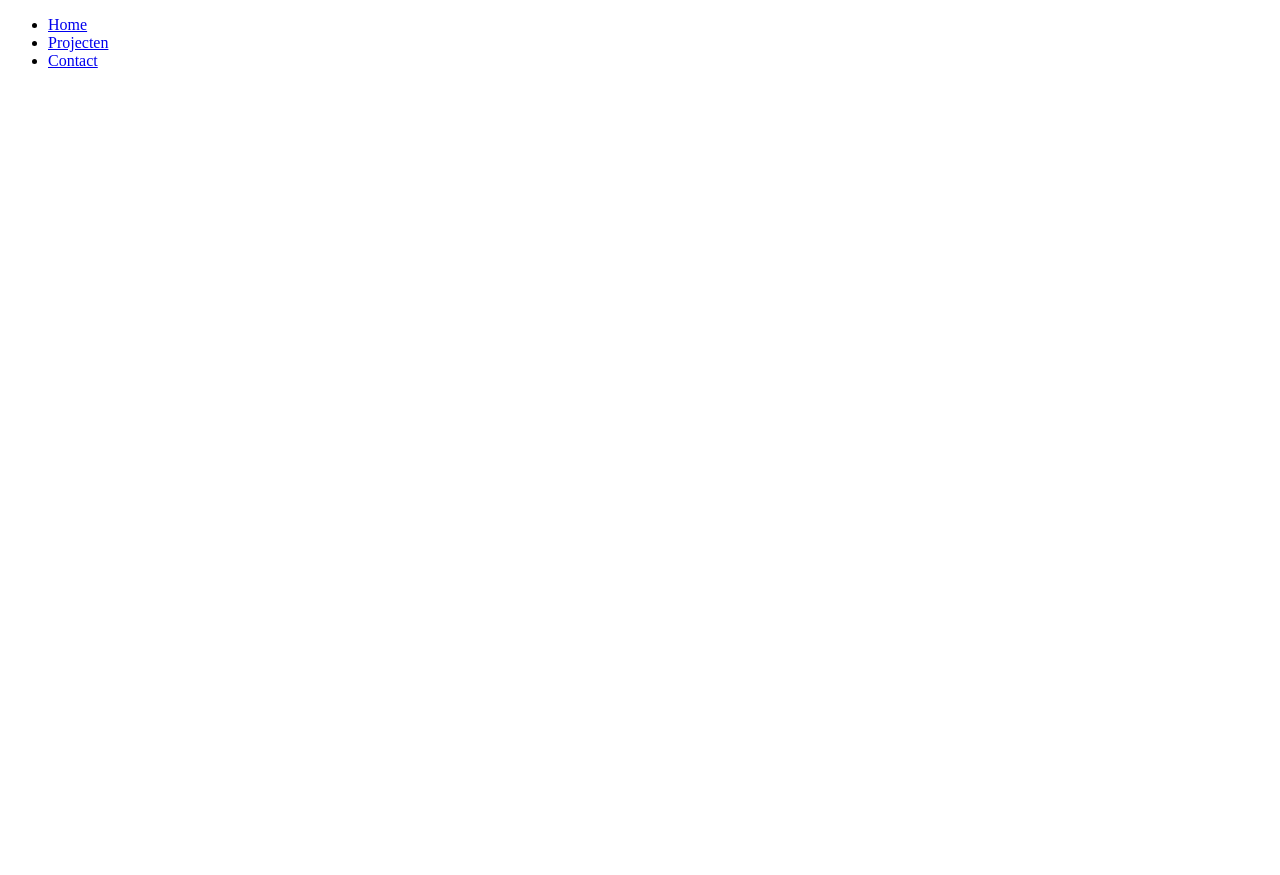
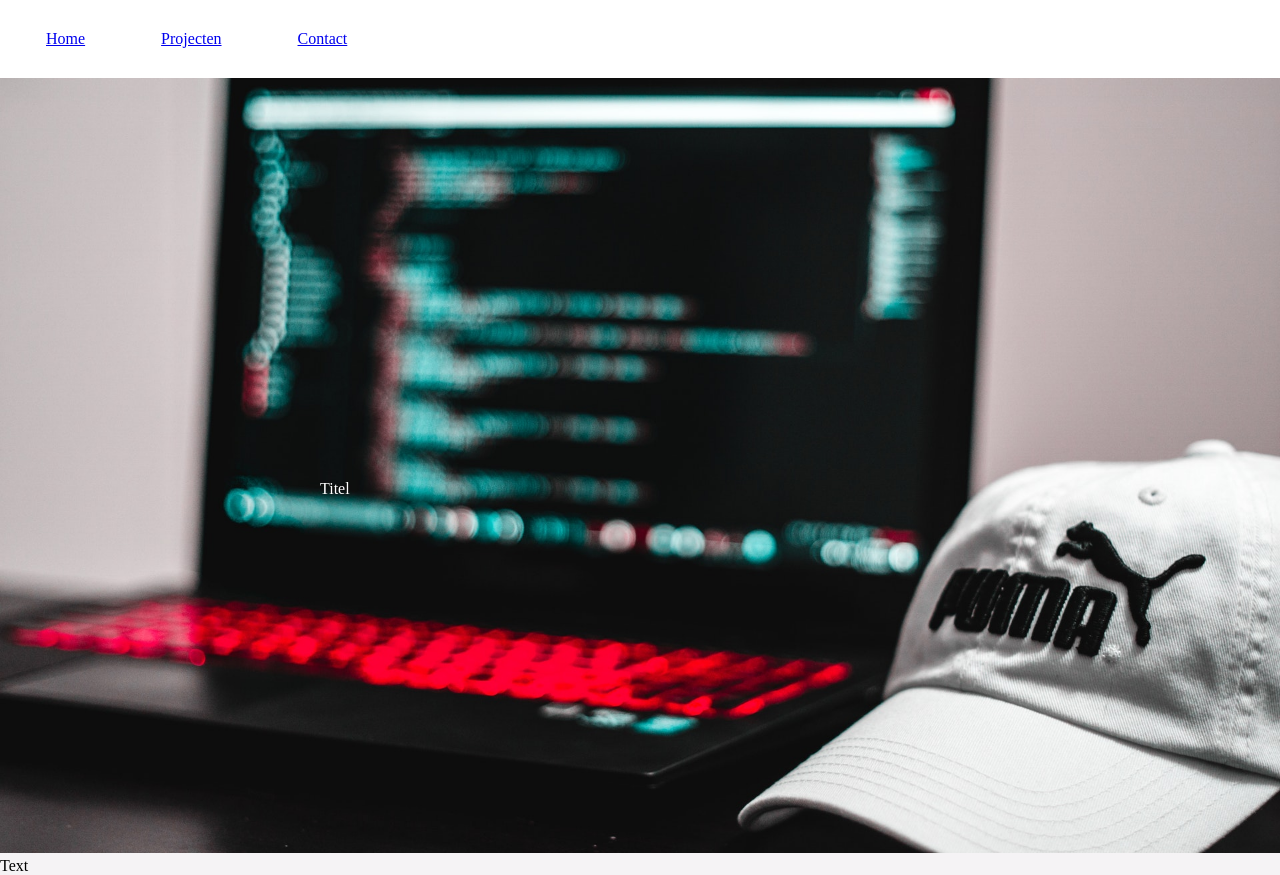
Before and after one commit to ROC-van-Amsterdam-College-Amstelland/project-portfolio-Khalzy, a plain HTML site: page index.html in a window 1280 px wide. Before the commit the page ends 800 px from the top, so only its background shows below. Drawn offline with Linux system fonts and the light colour scheme.

Commit message:
2de commit

```diff
--- a/index.html
+++ b/index.html
@@ -1,12 +1,15 @@
 <!DOCTYPE html>
 <html lang="en">
 <head>
+        <link rel="stylesheet" type="text/css" href="style.css">
     <meta charset="UTF-8">
     <meta name="viewport" content="width=device-width, initial-scale=1.0">
     <meta http-equiv="X-UA-Compatible" content="ie=edge">
-    <title>Document</title>
+    <title>Candace Oppeng</title>
 </head>
 <body>
+
+
     <header>
         <nav>
             <ul>
@@ -16,5 +19,18 @@
             </ul>
         </nav>
     </header>
+
+
+    <main>
+        <div="Container">
+            <img src="frontpage.jpg"/>
+            <div class="middle-left-titel">Titel</div>
+            <div class="middel-left-text">Text</div>
+        </div>
+    </main>
+
+
+    <footer></footer>
+
 </body>
 </html>
--- /dev/null
+++ b/style.css
@@ -0,0 +1,48 @@
+body {
+    padding: 0px;
+    margin: 0px;
+    background-color:#F5F3F5;
+}
+
+ul {
+    margin:0px;
+    padding: 10px;
+    background-color:transparent;
+    width:100em;
+    overflow: hidden;
+    background-color: white;
+
+}
+
+li {
+    padding: 20px;
+    color: white;
+    list-style: none;
+    display: inline-block;
+}
+
+li a {
+    padding: 14px 16px;
+    text-align: center;
+}
+
+li a:hover {
+    background-color: #111;
+
+  }
+
+nav {
+    position: fixed;
+}
+
+img {
+    height: auto;
+    width: 100%;
+}
+
+.middle-left-titel {
+        position: absolute;
+        top: 30em;
+        left: 20em;
+        color: white;
+}
```
Also changed, not shown: frontpage.jpg (added).
